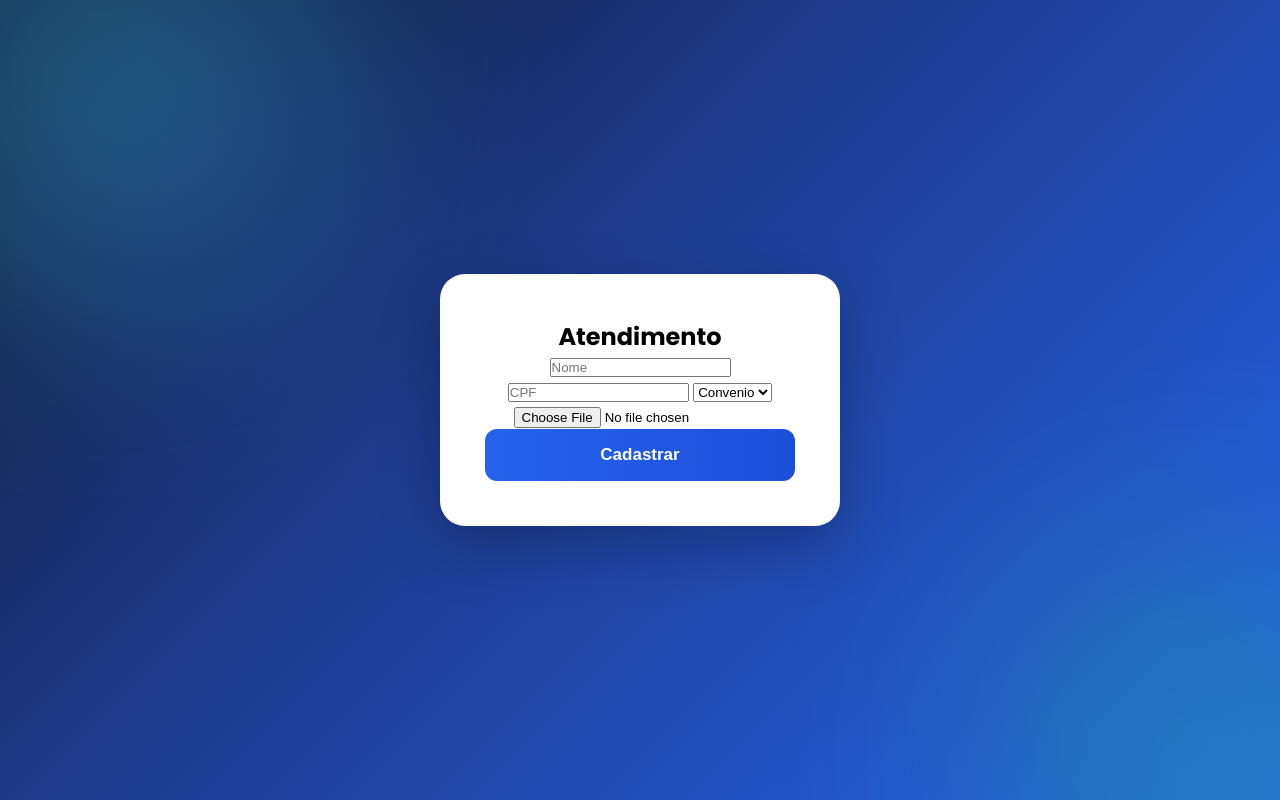
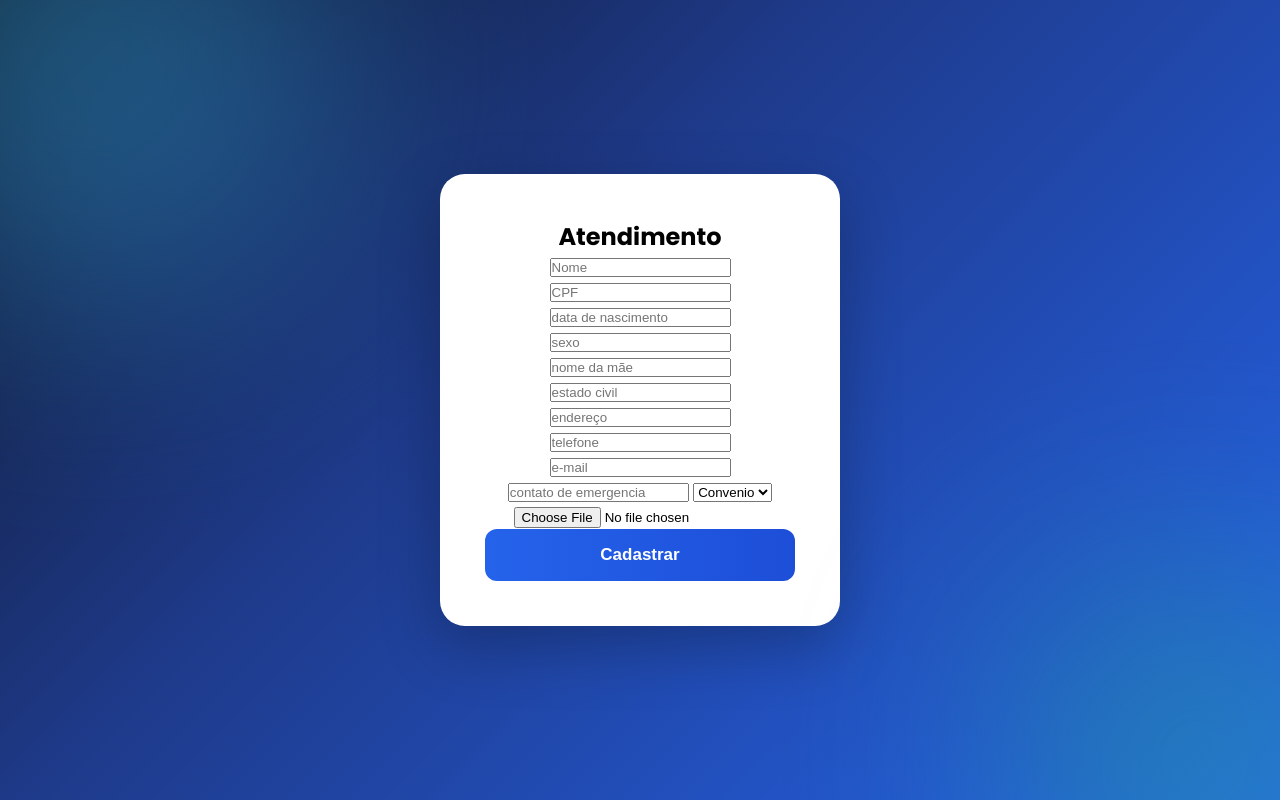
Before and after one commit to eugeniodebora08-bot/projeto-sentinela, a website: page frontend/atendimento.html in a window 1280 px wide. Shown: the top 800 px of the page. Drawn offline with Linux system fonts and the light colour scheme; files that its build step writes are made by us from their sources.

Commit message:
Add additional input fields to atendimento form

```diff
--- a/frontend/atendimento.html
+++ b/frontend/atendimento.html
@@ -7,6 +7,15 @@
 
 <input id="nome" placeholder="Nome">
 <input id="cpf" placeholder="CPF">
+<input id = "data de nascimento"placeholder="data de nascimento">
+<input id="sexo" placeholder="sexo">
+<input id="nome da mãe" placeholder="nome da mãe">
+<input id="estado civil" placeholder="estado civil">
+<input id="endereço" placeholder="endereço">
+<input id="telefone" placeholder="telefone">
+<input id="e-mail" placeholder="e-mail">
+ <input id="contato de emergencia" placeholder="contato de emergencia">
+
 
 <select id="tipo">
   <option>Convenio</option>
```
